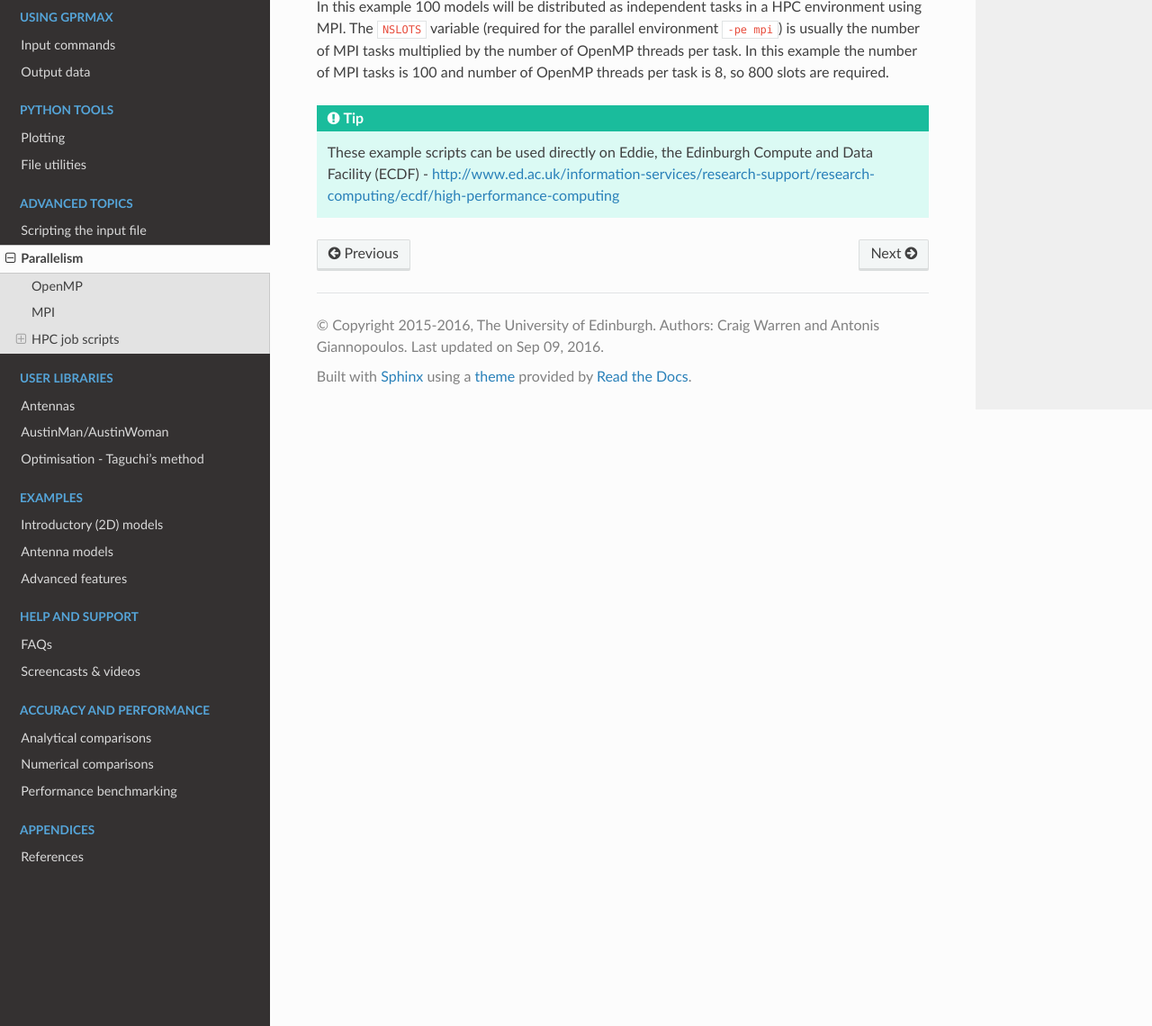
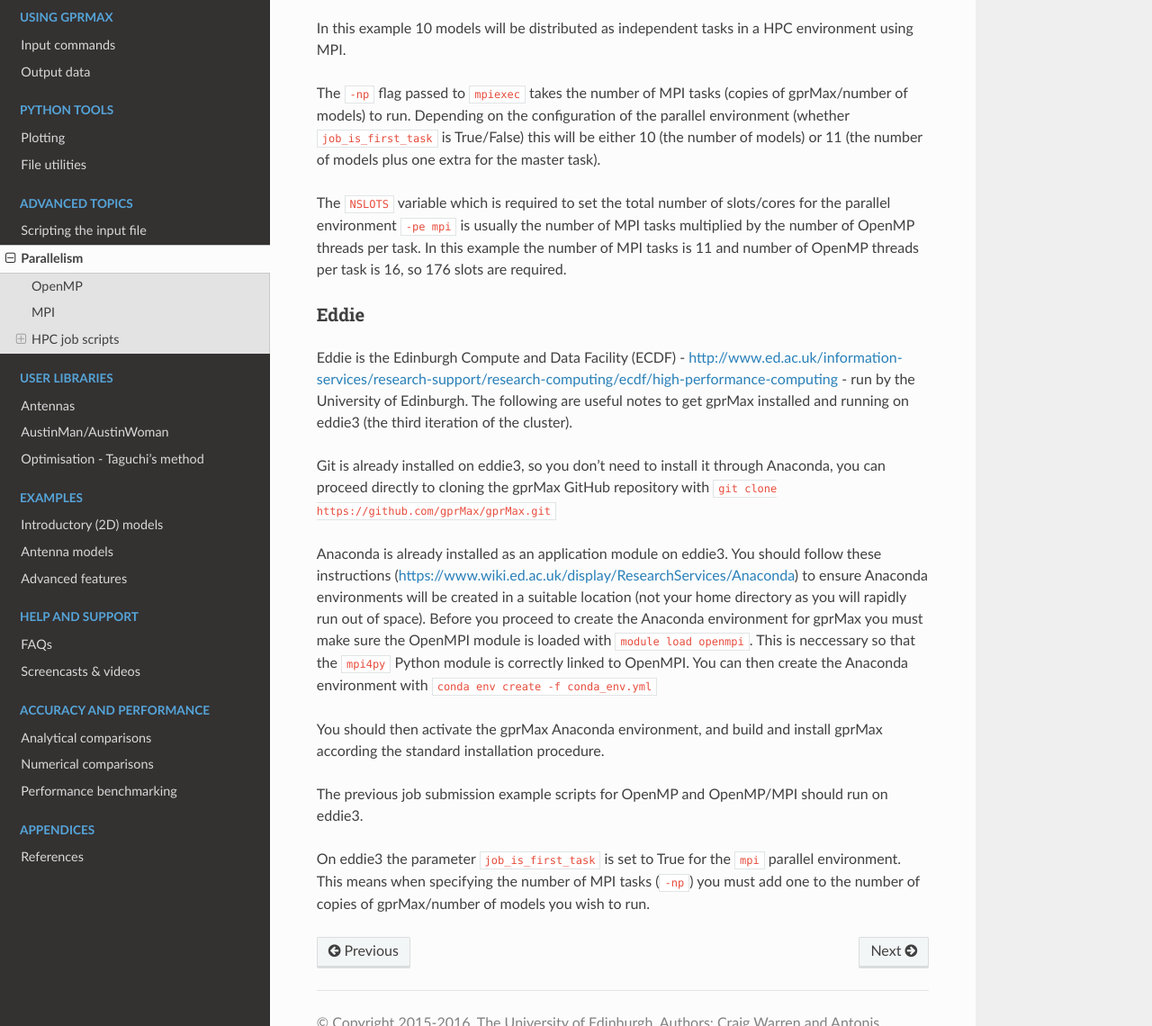
Before and after one commit to gprMax/gprMax, a Sphinx documentation site: the page built from docs/source/openmp_mpi.rst, in a window 1280 px wide and 1400 px high, scrolled down 1554 px, cut to the strip 260-1400 px from the top of the window. Shown: the whole strip at 90% size. Built offline with Sphinx 7.4.7 and the Read the Docs theme 2.0.0, drawn with Linux system fonts in a browser that asks for light colours; some of the changed text lies outside the part shown.

Commit message:
Updated HPC scripts and added details on eddie3.

```diff
--- a/docs/source/openmp_mpi.rst
+++ b/docs/source/openmp_mpi.rst
@@ -21,7 +21,8 @@ By default the MPI task farm functionality is turned off. It can be switched on
 HPC job scripts
 ===============
 
-HPC environments usually require jobs to be submitted to a queue using a job script. The following are examples of job scripts for a HPC environment that uses Oracle (Sun) Grid Engine, and are intended as general guidance to help you get started. Using gprMax in an HPC environment is heavily dependent on the configuration of your specific HPC/cluster, e.g. the names of parallel environments (``-pe``) and compiler modules will depend on how they were defined by your system administrator.
+HPC environments usually require jobs to be submitted to a queue using a job script. The following are examples of job scripts for a HPC environment that uses Open Grid Scheduler/Grid Engine (http://gridscheduler.sourceforge.net/index.html), and are intended as general guidance to help you get started. Using gprMax in an HPC environment is heavily dependent on the configuration of your specific HPC/cluster, e.g. the names of parallel environments (``-pe``) and compiler modules will depend on how they were defined by your system administrator.
+
 
 OpenMP example
 --------------
@@ -34,7 +35,7 @@ Here is an example of a job script for running models, e.g. A-scans to make a B-
     :language: bash
     :linenos:
 
-In this example 100 models will be run one after another on a single node of the cluster. Each model will be parallelised using 8 OpenMP threads.
+In this example 10 models will be run one after another on a single node of the cluster (on this particular cluster a single node has 16 cores/threads available). Each model will be parallelised using 16 OpenMP threads.
 
 
 OpenMP/MPI example
@@ -48,7 +49,23 @@ Here is an example of a job script for running models, e.g. A-scans to make a B-
     :language: bash
     :linenos:
 
-In this example 100 models will be distributed as independent tasks in a HPC environment using MPI. The ``NSLOTS`` variable (required for the parallel environment ``-pe mpi``) is usually the number of MPI tasks multiplied by the number of OpenMP threads per task. In this example the number of MPI tasks is 100 and number of OpenMP threads per task is 8, so 800 slots are required.
+In this example 10 models will be distributed as independent tasks in a HPC environment using MPI.
 
-.. tip::
-    These example scripts can be used directly on Eddie, the Edinburgh Compute and Data Facility (ECDF) - http://www.ed.ac.uk/information-services/research-support/research-computing/ecdf/high-performance-computing
+The ``-np`` flag passed to ``mpiexec`` takes the number of MPI tasks (copies of gprMax/number of models) to run. Depending on the configuration of the parallel environment (whether ``job_is_first_task`` is True/False) this will be either 10 (the number of models) or 11 (the number of models plus one extra for the master task).
+
+The ``NSLOTS`` variable which is required to set the total number of slots/cores for the parallel environment ``-pe mpi`` is usually the number of MPI tasks multiplied by the number of OpenMP threads per task. In this example the number of MPI tasks is 11 and number of OpenMP threads per task is 16, so 176 slots are required.
+
+Eddie
+-----
+
+Eddie is the Edinburgh Compute and Data Facility (ECDF) - http://www.ed.ac.uk/information-services/research-support/research-computing/ecdf/high-performance-computing - run by the University of Edinburgh. The following are useful notes to get gprMax installed and running on eddie3 (the third iteration of the cluster).
+
+Git is already installed on eddie3, so you don't need to install it through Anaconda, you can proceed directly to cloning the gprMax GitHub repository with ``git clone https://github.com/gprMax/gprMax.git``
+
+Anaconda is already installed as an application module on eddie3. You should follow these instructions (https://www.wiki.ed.ac.uk/display/ResearchServices/Anaconda) to ensure Anaconda environments will be created in a suitable location (not your home directory as you will rapidly run out of space). Before you proceed to create the Anaconda environment for gprMax you must make sure the OpenMPI module is loaded with ``module load openmpi``. This is neccessary so that the ``mpi4py`` Python module is correctly linked to OpenMPI. You can then create the Anaconda environment with ``conda env create -f conda_env.yml``
+
+You should then activate the gprMax Anaconda environment, and build and install gprMax according the standard installation procedure.
+
+The previous job submission example scripts for OpenMP and OpenMP/MPI should run on eddie3.
+
+On eddie3 the parameter ``job_is_first_task`` is set to True for the ``mpi`` parallel environment. This means when specifying the number of MPI tasks (``-np``) you must add one to the number of copies of gprMax/number of models you wish to run.
```
Also changed, not shown: 2 other files.
